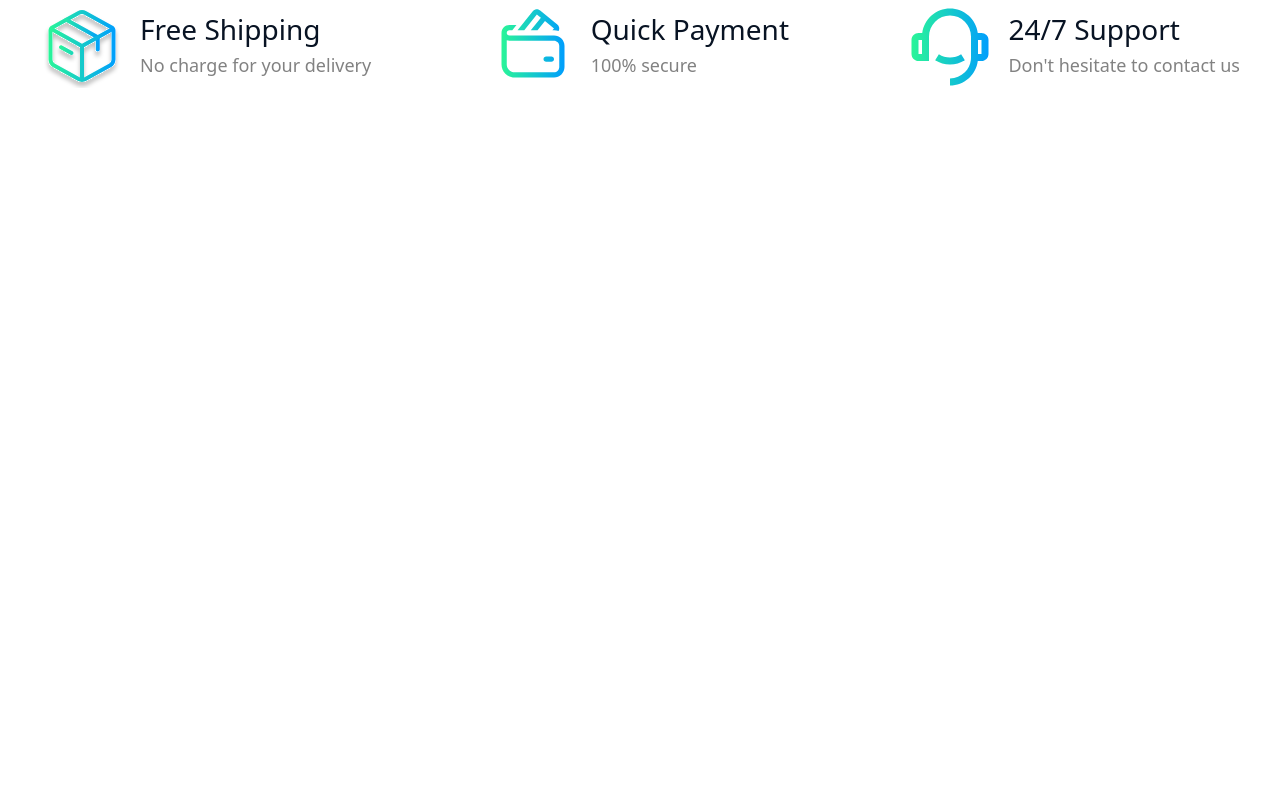
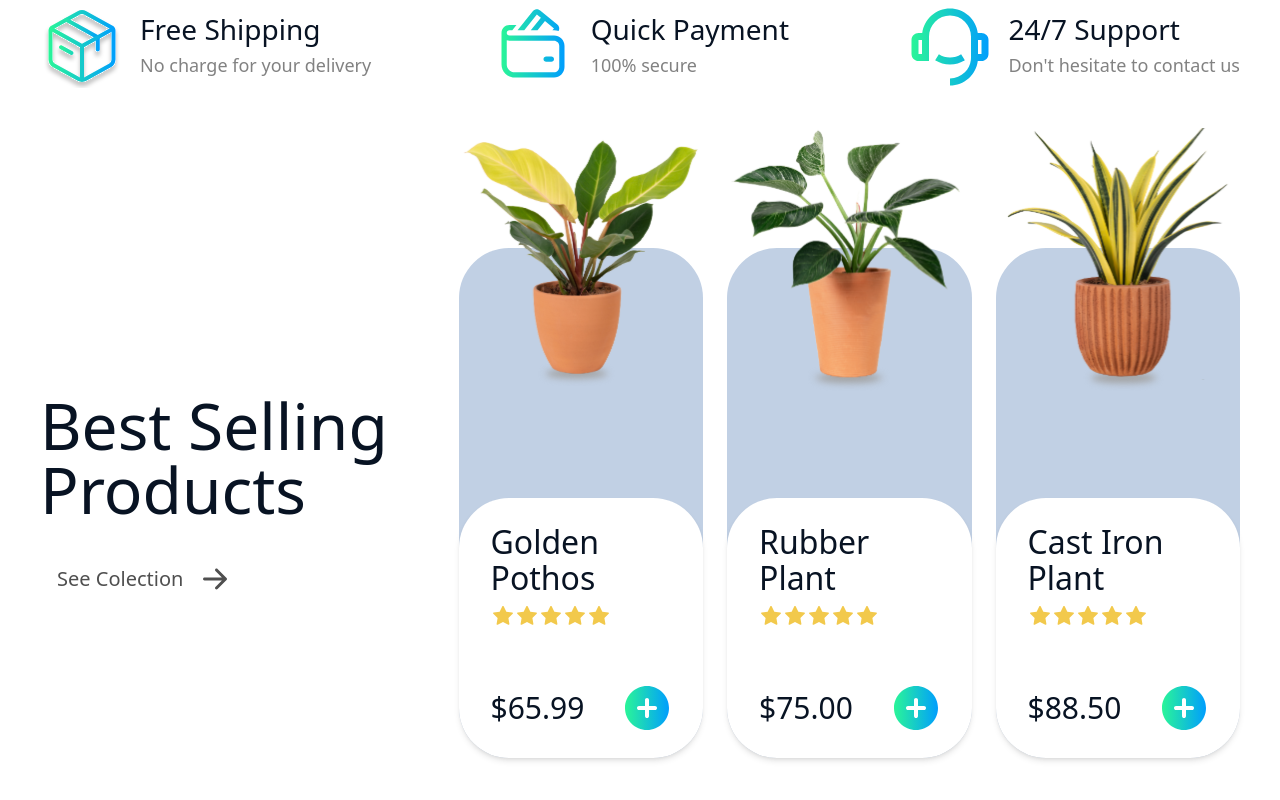
Before and after one commit to PraneethMalshan/PlantShop, a React (Create React App) app: page / in a window 1280 px wide. Shown: the part 956-1756 px from the top of the page. Before the commit the page ends 1044 px from the top, so only its background shows below. Built offline with nearby package versions, Linux system fonts and the light colour scheme.

Commit message:
Added Products page

```diff
--- a/src/App.js
+++ b/src/App.js
@@ -1,6 +1,8 @@
 
 import Hero from "./views/Hero";
 import Services from "./views/Services"
+import Products from "./views/Products"
+
 
 
 function App() {
@@ -8,6 +10,7 @@
     <>
       <Hero />
       <Services />
+      <Products />
 
     </>
 
--- a/src/data.js
+++ b/src/data.js
@@ -1,6 +1,9 @@
 import shippingIcon from "./assets/free-shiping-icon.svg";
 import paymentIcon from "./assets/quick-payment-icon.svg";
 import supportIcon from "./assets/support-icon.svg";
+import productOneIcon from "./assets/product-one.svg";
+import productTwoIcon from "./assets/produc-two.svg";
+import productThreeIcon from "./assets/product-three.svg";
 
 
 export const heroTitle = "Bring Serenity to Your Place With Interior Plants";
@@ -25,3 +28,25 @@
       icon: supportIcon,
     },
   ];
+
+
+  export const productsTitle = "Best Selling Products";
+export const productsBtnText = "See Colection";
+
+export const products = [
+  {
+    title: "Golden Pothos",
+    price: "$65.99",
+    img: productOneIcon,
+  },
+  {
+    title: "Rubber Plant",
+    price: "$75.00",
+    img: productTwoIcon,
+  },
+  {
+    title: "Cast Iron Plant",
+    price: "$88.50",
+    img: productThreeIcon,
+  },
+];
--- /dev/null
+++ b/src/views/Products.jsx
@@ -0,0 +1,65 @@
+import { productsTitle, productsBtnText, products } from "../data";
+
+import arrowIcon from "../assets/arrow-icon.svg";
+import starsIcon from "../assets/stars-icon.svg";
+import plusIcon from "../assets/plus-icon.svg";
+
+import FadeIn from "../components/FadeIn";
+
+const Products = () => {
+    return (
+    <div id="products" className="flex gap-20  flex-col 2xl:flex-row gap[128px] 2xl:gap-2 2xl:justify-between mt-[160px] 2xl:mt[270px] mb-[160px] max-w-[1490px] mx-auto px-10 w-full">
+
+        <FadeIn delay={0.2} direction="right" >
+            <div className="flex flex-col ">
+                <h1 className="text-center 2xl:text-start text-fontBlack text-5xl lg:text-[64px] font-medium mb-6">
+                    {productsTitle}
+                </h1>
+                <button className="flex items-center gap-2 bg-transparent text-fontBlack border-transparent font-bold py-2
+                 px-4 rounded-lg w-fit border hover:border-black outline-none focus:outline-none ease-liner transition-all duration-350 mx-auto
+                 2xl:mx-0 mb-10 2xl:mb-0 ">
+                    <h5 className="text-lg lg:text-xl text-[#4F4F4F] font-medium">
+                        {productsBtnText}
+                    </h5>
+                    <img src={arrowIcon} alt=""/>
+                </button>
+            </div>
+        </FadeIn>
+
+
+        <div className="w-full flex flex-col md:flex-row gap-[160px] md:gap-6">
+            {products.map((product, i) => (
+                <FadeIn key={i} delay={(i + 1) * 0.2} direction="left" fullWidth>
+                    <div className="h-[510px] relative flex-1 bg-[#C1D0E4] rounded-[50px] max-w-[500px] ">
+                        <img
+                            src={product.img}
+                            alt=""
+                            className="absolute -top-[120px] left-1/2 -translate-x-1/2"
+                        />
+                        <div className="absolute bottom-0 w-full bg-white h-[260px] rounded-[50px] shadow-md px-8 py-[26px] flex flex-col justify-between">
+                            <div>
+                                <h2 className="mb-2 text-fontBlack text-3xl lg:text-[32px] font-medium">
+                                    {product.title}
+                                </h2>
+                                <img src={starsIcon} alt=""/>
+                            </div>
+                            <div className="flex justify-between items-center">
+                                <h3 className="text-fontBlack text-2xl lg:text-3xl font-medium">
+                                    {product.price}
+                                </h3>
+                                <img src={plusIcon} alt=""
+                                    className="cursor-pointer h-10 xs:h-12 w-10 xs:w-12"
+                                />
+                            </div>
+                        </div>
+                    </div>
+                </FadeIn>
+            ))}
+        </div>
+
+     </div>
+
+    )
+};
+
+export default Products;
```
